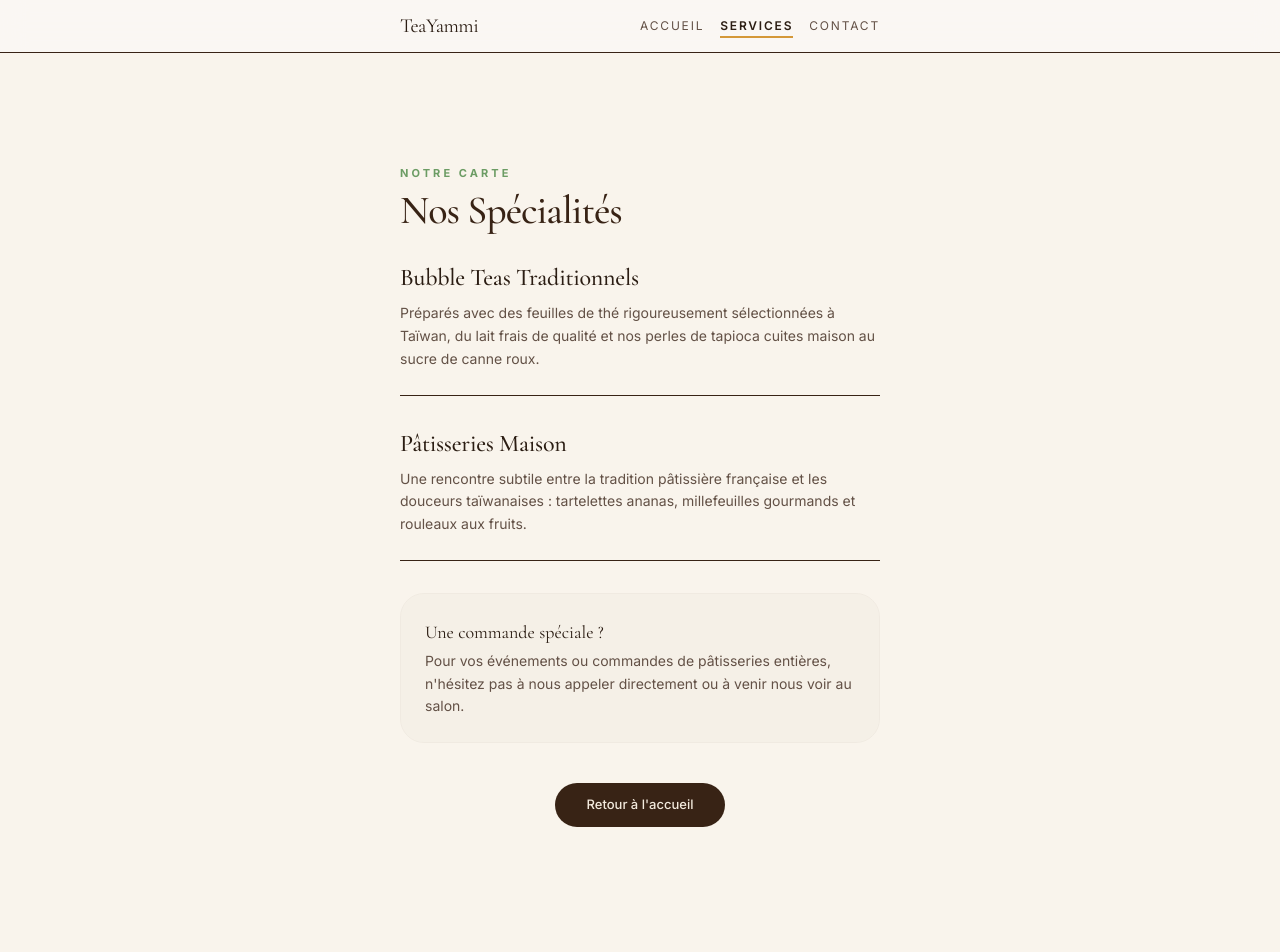
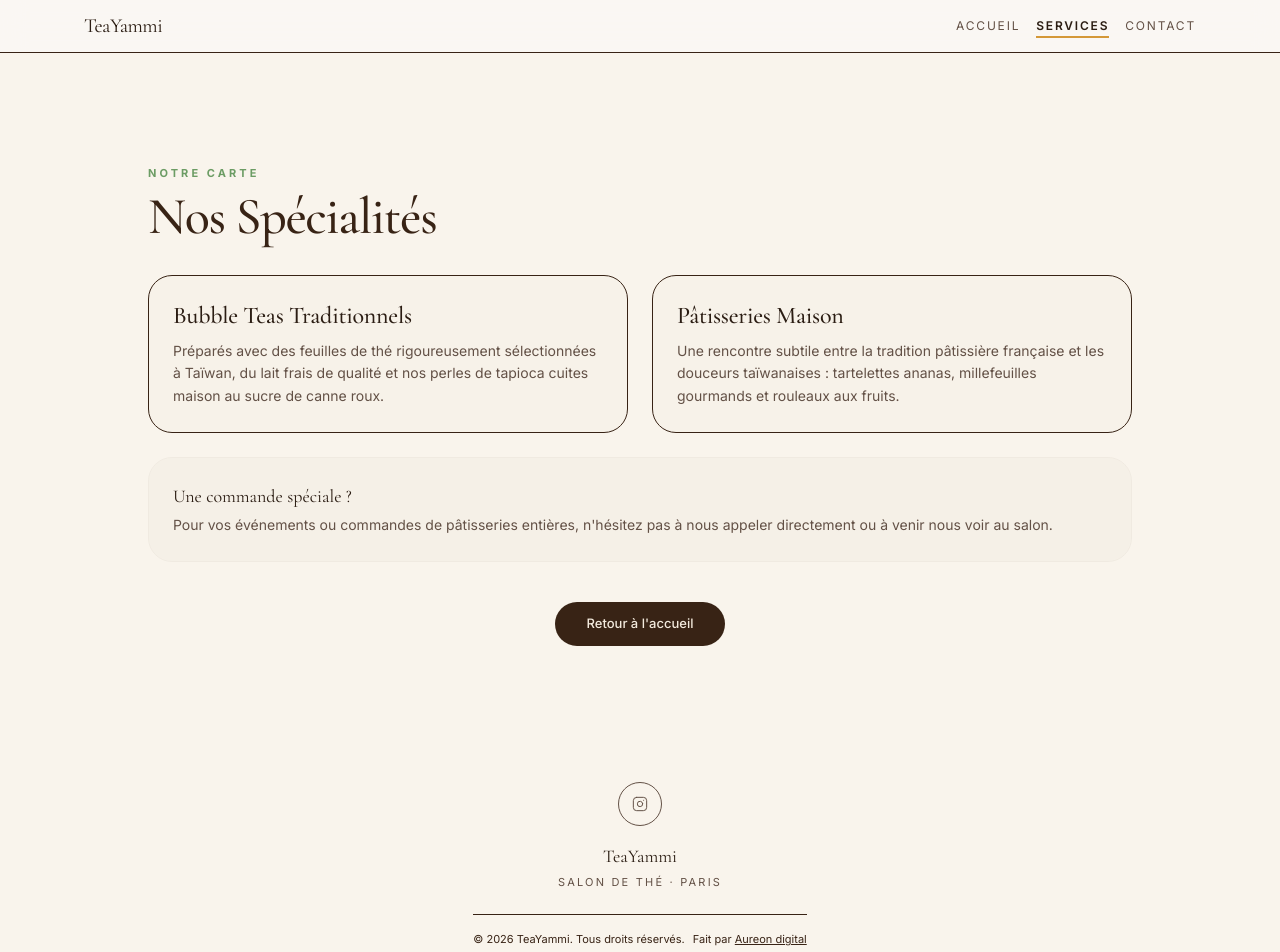
Before and after one commit to alexisfr7/Tea-Yammi, a Next.js app in the folder frontend/: page /services in a window 1280 px wide. Shown: the top 952 px of the page. Built offline with nearby package versions, Linux system fonts and the light colour scheme.

Commit message:
feat: élargissement version desktop, pop-up carrousel, signature footer et favicon TY

```diff
--- a/frontend/src/app/contact/page.tsx
+++ b/frontend/src/app/contact/page.tsx
@@ -9,13 +9,14 @@ export const metadata: Metadata = {
 
 export default function ContactPage() {
   return (
-    <main className="mx-auto max-w-[520px] px-5 pt-28 pb-20">
+    <main className="mx-auto max-w-[520px] md:max-w-4xl lg:max-w-5xl px-5 pt-28 pb-20">
       <p className="text-[11px] uppercase tracking-[0.28em] text-tea font-bold">Nous trouver</p>
-      <h1 className="mt-2 font-serif text-[40px] leading-[1.02] tracking-tight">
+      <h1 className="mt-2 font-serif text-[40px] md:text-[52px] leading-[1.02] tracking-tight">
         Contact & Accès
       </h1>
 
-      <div className="mt-8 space-y-6">
+      <div className="mt-8 grid md:grid-cols-2 gap-8 items-start">
+        <div className="space-y-6">
           <a
             href="https://maps.google.com/?q=10+Rue+des+Moulins+75001+Paris"
             target="_blank"
@@ -47,9 +48,10 @@ export default function ContactPage() {
               <span className="text-sm text-muted-foreground">Nous écrire par email</span>
             </div>
           </div>
+        </div>
 
         {/* Map Embed */}
-        <div className="overflow-hidden rounded-3xl shadow-soft h-[240px] w-full border border-border/40 mt-6">
+        <div className="overflow-hidden rounded-3xl shadow-soft h-[320px] md:h-[350px] w-full border border-border/40">
           <iframe
             title="Carte Tea Yammi"
             src="https://www.google.com/maps?q=10+Rue+des+Moulins+75001+Paris&output=embed"
--- /dev/null
+++ b/frontend/src/app/icon.tsx
@@ -0,0 +1,36 @@
+import { ImageResponse } from "next/og";
+
+export const runtime = "edge";
+
+export const size = {
+  width: 32,
+  height: 32,
+};
+export const contentType = "image/png";
+
+export default function Icon() {
+  return new ImageResponse(
+    (
+      <div
+        style={{
+          fontSize: 16,
+          background: "#6c9c64", // tea color (green)
+          width: "100%",
+          height: "100%",
+          display: "flex",
+          alignItems: "center",
+          justifyContent: "center",
+          color: "#faf8f5", // ivory
+          borderRadius: "8px",
+          fontWeight: "bold",
+          fontFamily: "serif",
+        }}
+      >
+        TY
+      </div>
+    ),
+    {
+      ...size,
+    }
+  );
+}
--- a/frontend/src/app/services/page.tsx
+++ b/frontend/src/app/services/page.tsx
@@ -8,33 +8,37 @@ export const metadata: Metadata = {
 
 export default function ServicesPage() {
   return (
-    <main className="mx-auto max-w-[520px] px-5 pt-28 pb-20">
+    <main className="mx-auto max-w-[520px] md:max-w-4xl lg:max-w-5xl px-5 pt-28 pb-20">
       <p className="text-[11px] uppercase tracking-[0.28em] text-tea font-bold">Notre carte</p>
-      <h1 className="mt-2 font-serif text-[40px] leading-[1.02] tracking-tight">
+      <h1 className="mt-2 font-serif text-[40px] md:text-[52px] leading-[1.02] tracking-tight">
         Nos Spécialités
       </h1>
 
-      <div className="mt-8 space-y-8">
-        <div className="border-b border-border/40 pb-6">
+      <div className="mt-8 grid md:grid-cols-2 gap-6">
+        <div className="border border-border/40 rounded-3xl p-6 bg-cream/20 flex flex-col justify-between">
+          <div>
             <h3 className="font-serif text-2xl text-cocoa">Bubble Teas Traditionnels</h3>
             <p className="mt-2 text-sm text-muted-foreground leading-relaxed">
               Préparés avec des feuilles de thé rigoureusement sélectionnées à Taïwan, du lait frais de qualité et nos perles de tapioca cuites maison au sucre de canne roux.
             </p>
           </div>
+        </div>
 
-        <div className="border-b border-border/40 pb-6">
+        <div className="border border-border/40 rounded-3xl p-6 bg-cream/20 flex flex-col justify-between">
+          <div>
             <h3 className="font-serif text-2xl text-cocoa">Pâtisseries Maison</h3>
             <p className="mt-2 text-sm text-muted-foreground leading-relaxed">
               Une rencontre subtile entre la tradition pâtissière française et les douceurs taïwanaises : tartelettes ananas, millefeuilles gourmands et rouleaux aux fruits.
             </p>
           </div>
+        </div>
+      </div>
 
-        <div className="bg-cream/40 rounded-3xl p-6 border border-cream">
+      <div className="mt-6 bg-cream/40 rounded-3xl p-6 border border-cream">
         <p className="font-serif text-lg text-cocoa">Une commande spéciale ?</p>
         <p className="mt-1 text-sm text-muted-foreground leading-relaxed">
           Pour vos événements ou commandes de pâtisseries entières, n'hésitez pas à nous appeler directement ou à venir nous voir au salon.
         </p>
-        </div>
       </div>
 
       <div className="mt-10 text-center">
--- a/frontend/src/components/layout/Footer.tsx
+++ b/frontend/src/components/layout/Footer.tsx
@@ -2,25 +2,36 @@ import { Instagram } from "lucide-react";
 
 export function Footer() {
   return (
-    <footer className="mx-auto mt-14 max-w-[520px] px-5 pb-10 text-center">
+    <footer className="mx-auto mt-14 max-w-[520px] md:max-w-4xl lg:max-w-6xl px-5 pb-10 text-center">
       <div className="flex justify-center">
         <a
           href="https://instagram.com"
           target="_blank"
           rel="noopener noreferrer"
           aria-label="Instagram"
-          className="flex h-11 w-11 items-center justify-center rounded-full border border-border text-muted-foreground transition active:scale-90"
+          className="flex h-11 w-11 items-center justify-center rounded-full border border-border text-muted-foreground transition active:scale-90 hover:text-cocoa hover:border-cocoa"
         >
           <Instagram className="h-4 w-4" strokeWidth={1.5} />
         </a>
       </div>
-      <p className="mt-4 font-serif text-lg">TeaYammi</p>
+      <p className="mt-4 font-serif text-lg text-cocoa">TeaYammi</p>
       <p className="mt-1 text-[11px] uppercase tracking-[0.2em] text-muted-foreground">
         Salon de thé · Paris
       </p>
-      <p className="mt-6 text-[11px] text-muted-foreground/70">
-        © {new Date().getFullYear()} TeaYammi. Tous droits réservés.
-      </p>
+      <div className="mt-6 flex flex-col sm:flex-row items-center justify-between gap-2 text-[11px] text-muted-foreground/70 border-t border-border/20 pt-4">
+        <p>© {new Date().getFullYear()} TeaYammi. Tous droits réservés.</p>
+        <p>
+          Fait par{" "}
+          <a
+            href="https://aureon-digital.netlify.app"
+            target="_blank"
+            rel="noopener noreferrer"
+            className="underline hover:text-cocoa transition-colors"
+          >
+            Aureon digital
+          </a>
+        </p>
+      </div>
     </footer>
   );
 }
--- a/frontend/src/components/layout/Navbar.tsx
+++ b/frontend/src/components/layout/Navbar.tsx
@@ -15,7 +15,7 @@ export function Navbar() {
 
   return (
     <header className="sticky top-0 z-30 border-b border-border/40 bg-ivory/80 backdrop-blur-md">
-      <div className="mx-auto flex max-w-[520px] items-center justify-between px-5 py-3">
+      <div className="mx-auto flex max-w-[520px] md:max-w-4xl lg:max-w-6xl items-center justify-between px-5 py-3">
         <Link href="/" className="font-serif text-xl tracking-tight text-cocoa">
           TeaYammi
         </Link>
--- a/frontend/src/components/ui/Carousel.tsx
+++ b/frontend/src/components/ui/Carousel.tsx
@@ -61,13 +61,13 @@ export function Carousel({ items, onOpen, intervalMs = 4000 }: Props) {
   return (
     <section aria-label="Nos créations" className="relative">
       <div
-        className="relative mx-auto w-full max-w-[520px] px-5"
+        className="relative mx-auto w-full max-w-[520px] md:max-w-[580px] lg:max-w-[640px] px-5"
         onMouseEnter={() => setPaused(true)}
         onMouseLeave={() => setPaused(false)}
       >
         {/* Image stage */}
         <div
-          className="relative aspect-[4/5] w-full overflow-hidden rounded-[28px] bg-cocoa/5 shadow-warm"
+          className="cursor-pointer group relative aspect-[4/5] w-full overflow-hidden rounded-[28px] bg-cocoa/5 shadow-warm"
           onTouchStart={(e) => {
             setPaused(true);
             const t = e.touches[0];
@@ -81,19 +81,11 @@ export function Carousel({ items, onOpen, intervalMs = 4000 }: Props) {
             const t = e.changedTouches[0];
             const dx = t.clientX - start.x;
             const dy = t.clientY - start.y;
-            const dt = Date.now() - start.t;
-            // Tap → open
-            if (Math.abs(dx) < 8 && Math.abs(dy) < 8 && dt < 250) {
-              onOpen(index);
-              return;
-            }
             if (Math.abs(dx) > 40 && Math.abs(dx) > Math.abs(dy)) {
               dx < 0 ? next() : prev();
             }
           }}
-          onClick={(e) => {
-            // Desktop click (touch handled above)
-            if ((e as unknown as { pointerType?: string }).pointerType === "touch") return;
+          onClick={() => {
             onOpen(index);
           }}
           role="button"
@@ -117,7 +109,7 @@ export function Carousel({ items, onOpen, intervalMs = 4000 }: Props) {
               animate="center"
               exit="exit"
               transition={{ duration: 0.7, ease: [0.32, 0.72, 0, 1] }}
-              className="absolute inset-0 h-full w-full select-none object-cover"
+              className="absolute inset-0 h-full w-full select-none object-cover transition-transform duration-500 group-hover:scale-[1.03]"
             />
           </AnimatePresence>
 
```
Also changed, not shown: frontend/src/app/page.tsx (+27 -14 lines), 1 other file (tests, documents, lock files or other folders). Lines whose indentation alone changed are shown as unchanged.
